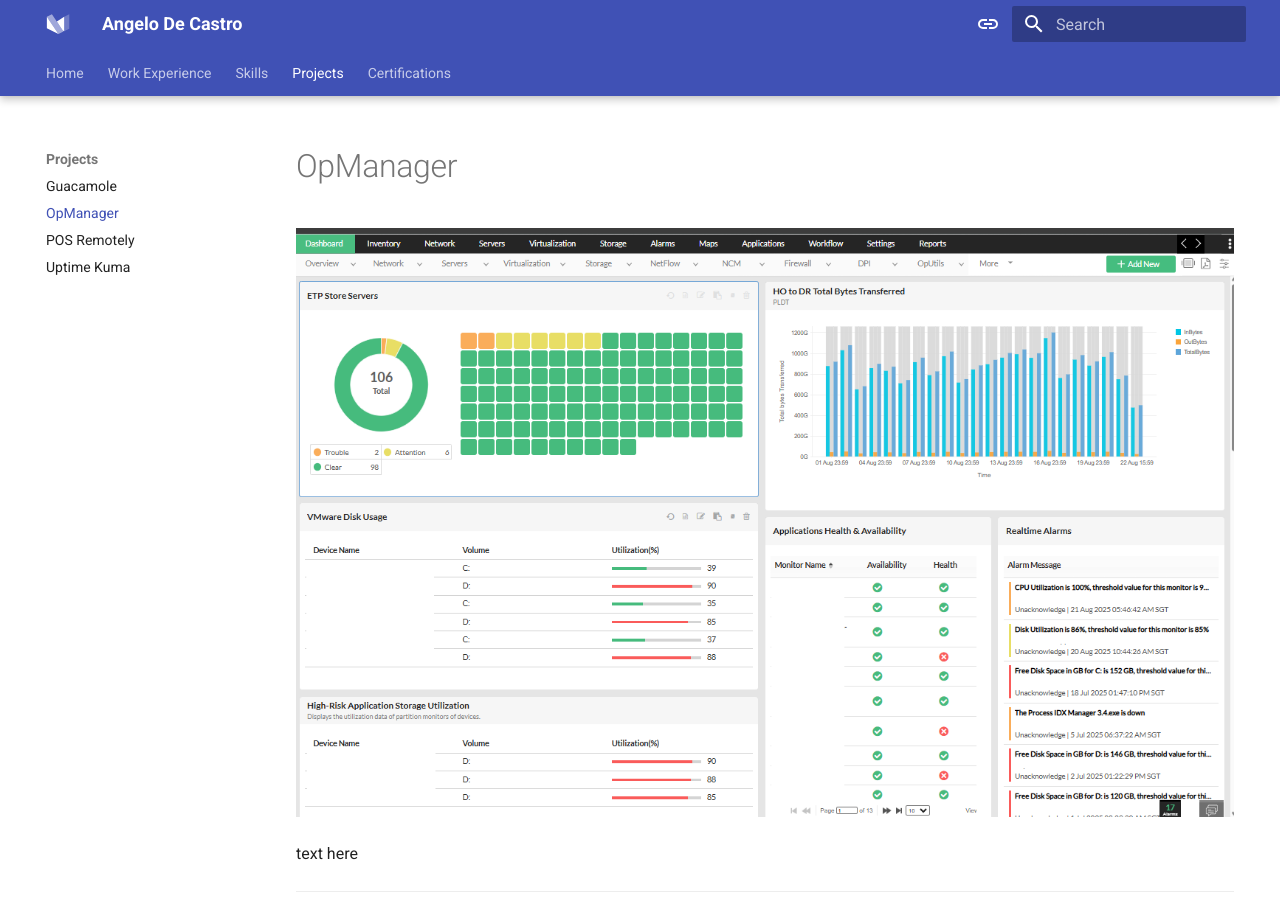
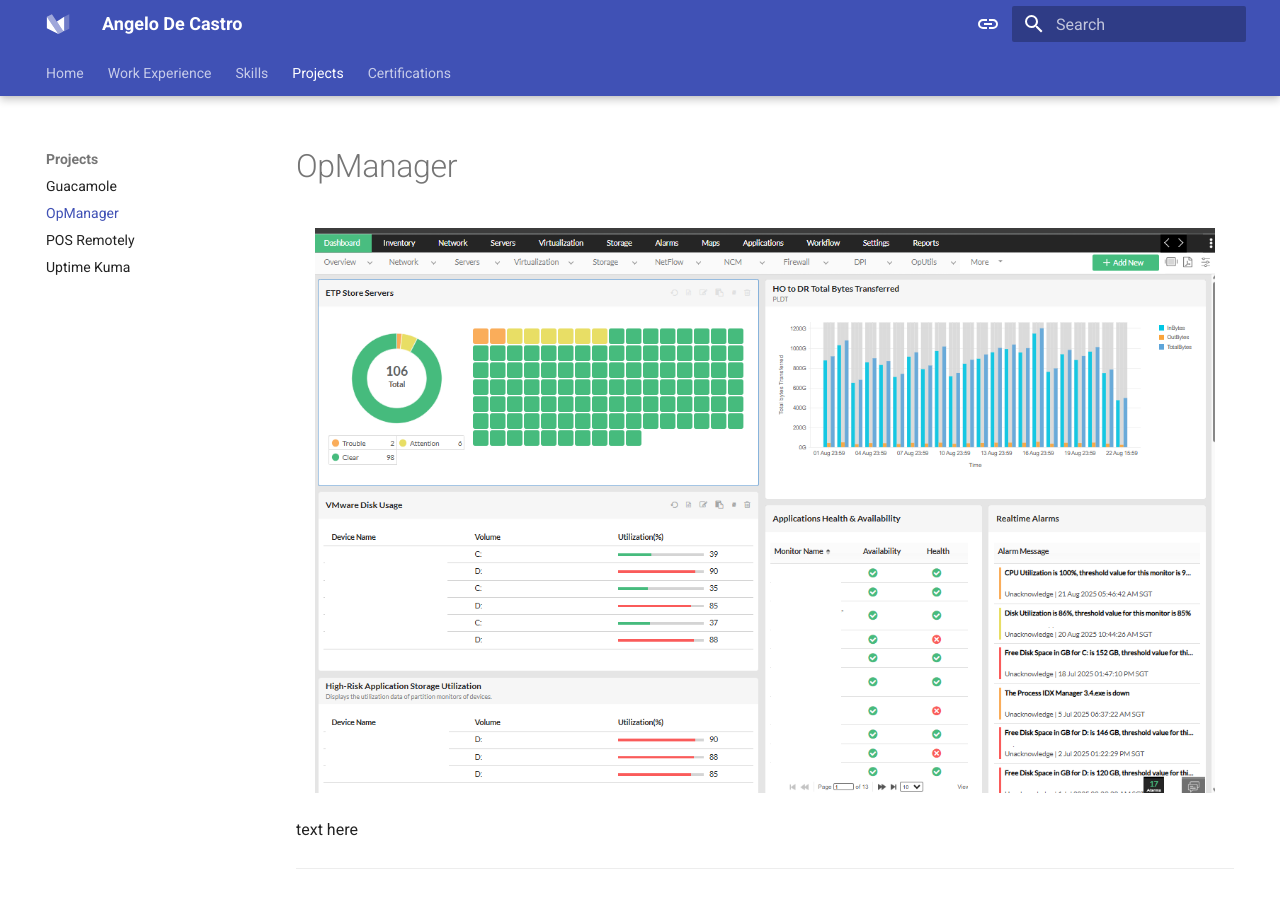
Before and after one commit to Angelodecastr/My-Portfolio, an MkDocs documentation site: the page built from docs/Projects/OpMan.md, in a window 1280 px wide and 900 px high. Built offline with MkDocs 1.6.1 and Material for MkDocs 9.7.7, drawn with Linux system fonts in a browser that asks for light colours.

Commit message:
add OpManager

```diff
--- a/docs/Projects/OpMan.md
+++ b/docs/Projects/OpMan.md
@@ -1,5 +1,5 @@
 <p align="center">
-  <img src="../../Projectimg/op manager/OP2.png"  alt="OP2" width="1000"/>
+  <img src="../../Projectimg/op manager/OP2.png"  alt="OP2" width="900"/>
 </p>
 
 <p
@@ -13,7 +13,7 @@
 
 
 <p align="center">
-  <img src="../../Projectimg/op manager/OP manager1.png"  alt="OP1" width="1000"/>
+  <img src="../../Projectimg/op manager/OP manager1.png"  alt="OP1" width="900"/>
 </p>
 
 <p
@@ -28,7 +28,7 @@
 
 
 <p align="center">
-  <img src="../../Projectimg/op manager/OP 3.png"  alt="OP3" width="1000"/>
+  <img src="../../Projectimg/op manager/OP 3.png"  alt="OP3" width="900"/>
 </p>
 
 <p
@@ -42,7 +42,7 @@
 
 
 <p align="center">
-  <img src="../../Projectimg/op manager/OP4.png"  alt="OP4" width="1000"/>
+  <img src="../../Projectimg/op manager/OP4.png"  alt="OP4" width="900"/>
 </p>
 
 <p
```
